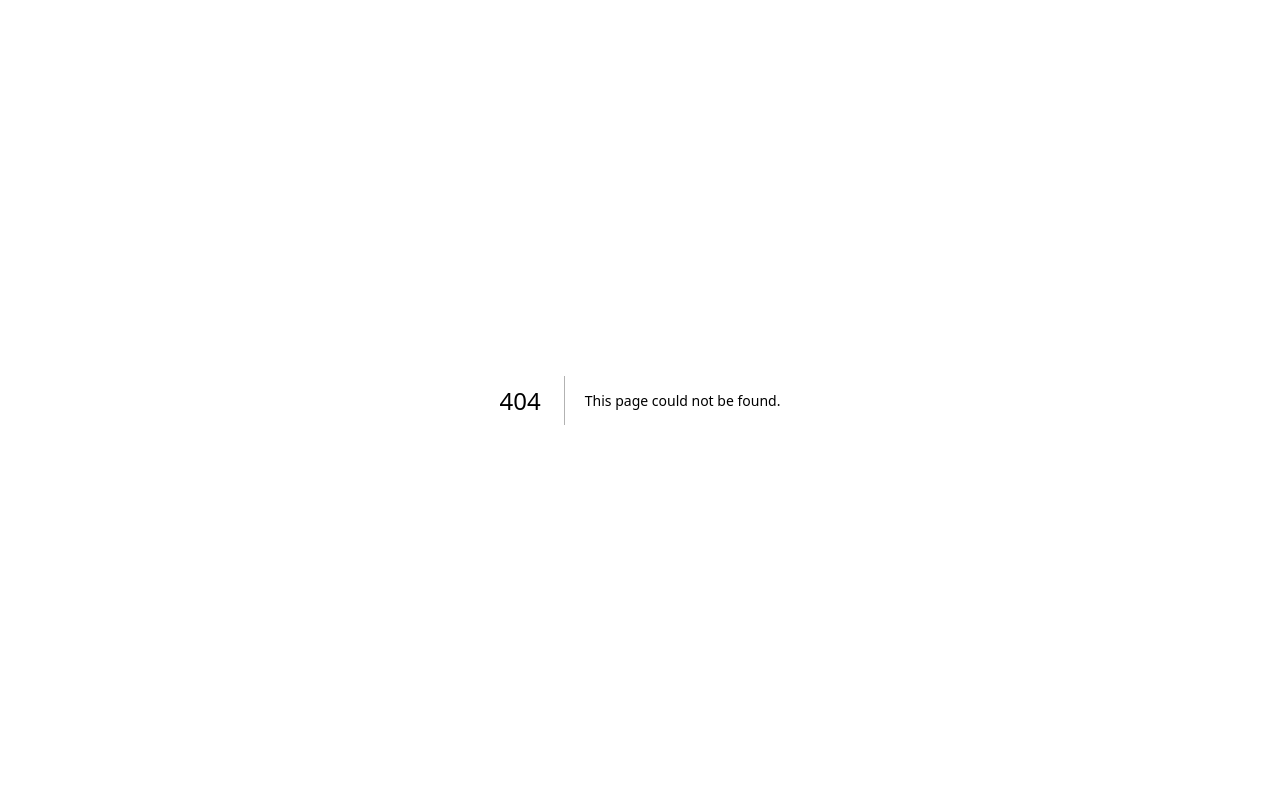
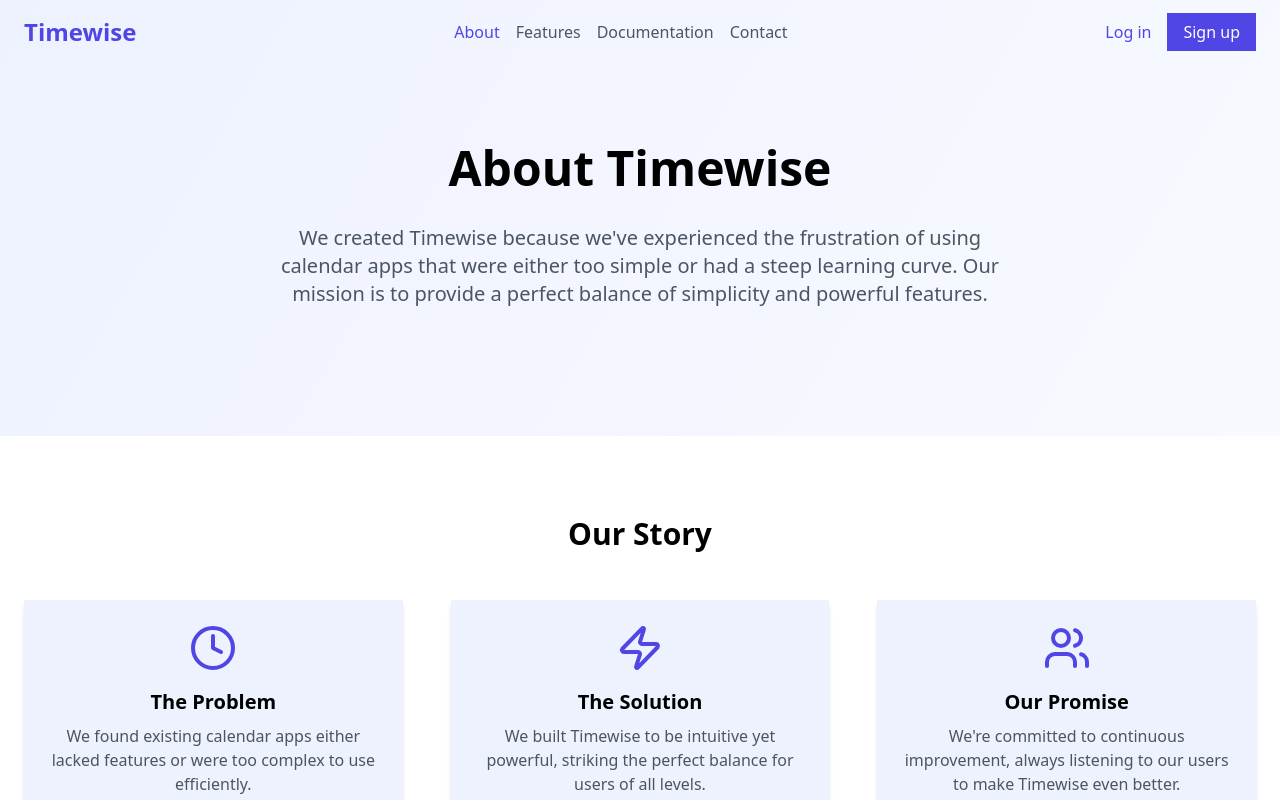
Before and after one commit to gsdyu/Calcoy, a Next.js app in the folder frontend/: page /about in a window 1280 px wide. Before the commit this address had no page. Shown: the top 800 px of the page. Built offline with nearby package versions, Linux system fonts and the light colour scheme.

Commit message:
moved pages not related to auth folder out

```diff
--- a/frontend/src/app/auth/about/page.js
+++ b/frontend/src/app/about/page.js
@@ -1,4 +1,4 @@
-import AboutPage from '@/components/Auth/AboutPage';
+import AboutPage from '@/components/Info/AboutPage';
 
 export default function About() {
   return <AboutPage/>;
--- a/frontend/src/app/auth/contact/page.js
+++ b/frontend/src/app/contact/page.js
@@ -1,4 +1,4 @@
-import ContactPage from '@/components/Auth/ContactPage';
+import ContactPage from '@/components/Info/ContactPage';
 
 export default function Contact() {
   return <ContactPage/>;
--- a/frontend/src/app/auth/documentation/page.js
+++ b/frontend/src/app/documentation/page.js
@@ -1,4 +1,4 @@
-import DocumentationPage from '@/components/Auth/DocumentationPage';
+import DocumentationPage from '@/components/Info/DocumentationPage';
 
 export default function Documentation() {
   return <DocumentationPage/>;
--- a/frontend/src/app/auth/features/page.js
+++ b/frontend/src/app/features/page.js
@@ -1,4 +1,4 @@
-import FeaturesPage from '@/components/Auth/FeaturesPage';
+import FeaturesPage from '@/components/Info/FeaturesPage';
 
 export default function Features() {
   return <FeaturesPage/>;
--- a/frontend/src/app/page.js
+++ b/frontend/src/app/page.js
@@ -1,4 +1,4 @@
-import LandingPage from '@/components/Auth/LandingPage';
+import LandingPage from '@/components/Info/LandingPage';
 
 export default function Home() {
   return <LandingPage />;
--- a/frontend/src/components/Auth/AboutPage.js
+++ b/frontend/src/components/Info/AboutPage.js
@@ -12,10 +12,10 @@ const AboutPage = () => {
       <nav className="container mx-auto px-6 py-4 flex justify-between items-center">
         <Link href="/" className="text-2xl font-bold text-indigo-600">Timewise</Link>
         <div className="space-x-4">
-          <Link href="/auth/about" className="text-indigo-600 hover:text-indigo-800">About</Link>
-          <Link href="/auth/features" className="text-gray-600 hover:text-indigo-600">Features</Link>
-          <Link href="/auth/contact" className="text-gray-600 hover:text-indigo-600">Documentation</Link>
-          <Link href="/auth/contact" className="text-gray-600 hover:text-indigo-600">Contact</Link>
+          <Link href="/about" className="text-indigo-600 hover:text-indigo-800">About</Link>
+          <Link href="/features" className="text-gray-600 hover:text-indigo-600">Features</Link>
+          <Link href="/documentation" className="text-gray-600 hover:text-indigo-600">Documentation</Link>
+          <Link href="/contact" className="text-gray-600 hover:text-indigo-600">Contact</Link>
         </div>
         <div className="space-x-4">
           <Link href="/auth/login" className="text-indigo-600 font-medium">Log in</Link>
--- a/frontend/src/components/Auth/ContactPage.js
+++ b/frontend/src/components/Info/ContactPage.js
@@ -29,10 +29,10 @@ const ContactPage = () => {
       <nav className="container mx-auto px-6 py-4 flex justify-between items-center">
         <Link href="/" className="text-2xl font-bold text-indigo-600">Timewise</Link>
         <div className="space-x-4">
-          <Link href="/auth/about" className="text-gray-600 hover:text-indigo-600">About</Link>
-          <Link href="/auth/features" className="text-gray-600 hover:text-indigo-600">Features</Link>
-          <Link href="/auth/documentation" className="text-gray-600 hover:text-indigo-600">Documentation</Link>
-          <Link href="/auth/contact" className="text-indigo-600 hover:text-indigo-800">Contact</Link>
+          <Link href="/about" className="text-gray-600 hover:text-indigo-600">About</Link>
+          <Link href="/features" className="text-gray-600 hover:text-indigo-600">Features</Link>
+          <Link href="/documentation" className="text-gray-600 hover:text-indigo-600">Documentation</Link>
+          <Link href="/contact" className="text-indigo-600 hover:text-indigo-800">Contact</Link>
         </div>
         <div className="space-x-4">
           <Link href="/auth/login" className="text-indigo-600 font-medium">Log in</Link>
--- a/frontend/src/components/Auth/DocumentationPage.js
+++ b/frontend/src/components/Info/DocumentationPage.js
@@ -8,10 +8,10 @@ const DocumentationPage = () => {
       <nav className="container mx-auto px-6 py-4 flex justify-between items-center">
         <Link href="/" className="text-2xl font-bold text-indigo-600">Timewise</Link>
         <div className="space-x-4">
-          <Link href="/auth/about" className="text-gray-600 hover:text-indigo-600">About</Link>
-          <Link href="/auth/features" className="text-gray-600 hover:text-indigo-600">Features</Link>
-          <Link href="/auth/documentation" className="text-indigo-600 hover:text-indigo-800">Documentation</Link>
-          <Link href="/auth/contact" className="text-gray-600 hover:text-indigo-600">Contact</Link>
+          <Link href="/about" className="text-gray-600 hover:text-indigo-600">About</Link>
+          <Link href="/features" className="text-gray-600 hover:text-indigo-600">Features</Link>
+          <Link href="/documentation" className="text-indigo-600 hover:text-indigo-800">Documentation</Link>
+          <Link href="/contact" className="text-gray-600 hover:text-indigo-600">Contact</Link>
         </div>
         <div className="space-x-4">
           <Link href="/auth/login" className="text-indigo-600 font-medium">Log in</Link>
--- a/frontend/src/components/Auth/FeaturesPage.js
+++ b/frontend/src/components/Info/FeaturesPage.js
@@ -11,10 +11,10 @@ const FeaturesPage = () => {
       <nav className="container mx-auto px-6 py-4 flex justify-between items-center">
         <Link href="/" className="text-2xl font-bold text-indigo-600">Timewise</Link>
         <div className="space-x-4">
-          <Link href="/auth/about" className="text-gray-600 hover:text-indigo-600">About</Link>
-          <Link href="/auth/features" className="text-indigo-600 hover:text-indigo-800">Features</Link>
-          <Link href="/auth/documentation" className="text-gray-600 hover:text-indigo-600">Documentation</Link>
-          <Link href="/auth/contact" className="text-gray-600 hover:text-indigo-600">Contact</Link>
+          <Link href="/about" className="text-gray-600 hover:text-indigo-600">About</Link>
+          <Link href="/features" className="text-indigo-600 hover:text-indigo-800">Features</Link>
+          <Link href="/documentation" className="text-gray-600 hover:text-indigo-600">Documentation</Link>
+          <Link href="/contact" className="text-gray-600 hover:text-indigo-600">Contact</Link>
         </div>
         <div className="space-x-4">
           <Link href="/auth/login" className="text-indigo-600 font-medium">Log in</Link>
--- a/frontend/src/components/Auth/LandingPage.js
+++ b/frontend/src/components/Info/LandingPage.js
@@ -18,10 +18,10 @@ const LandingPage = () => {
       <nav className="container mx-auto px-6 py-4 flex justify-between items-center">
         <Link href="/" className="text-2xl font-bold text-indigo-600">Timewise</Link>
         <div className="space-x-4">
-          <Link href="/auth/about" className="text-gray-600 hover:text-indigo-600">About</Link>
-          <Link href="/auth/features" className="text-gray-600 hover:text-indigo-600">Features</Link>
-          <Link href="/auth/documentation" className="text-gray-600 hover:text-indigo-600">Documentation</Link>
-          <Link href="/auth/contact" className="text-gray-600 hover:text-indigo-600">Contact</Link>
+          <Link href="/about" className="text-gray-600 hover:text-indigo-600">About</Link>
+          <Link href="/features" className="text-gray-600 hover:text-indigo-600">Features</Link>
+          <Link href="/documentation" className="text-gray-600 hover:text-indigo-600">Documentation</Link>
+          <Link href="/contact" className="text-gray-600 hover:text-indigo-600">Contact</Link>
         </div>
         <div className="space-x-4">
           <Link href="/auth/login" className="text-indigo-600 font-medium">Log in</Link>
```
